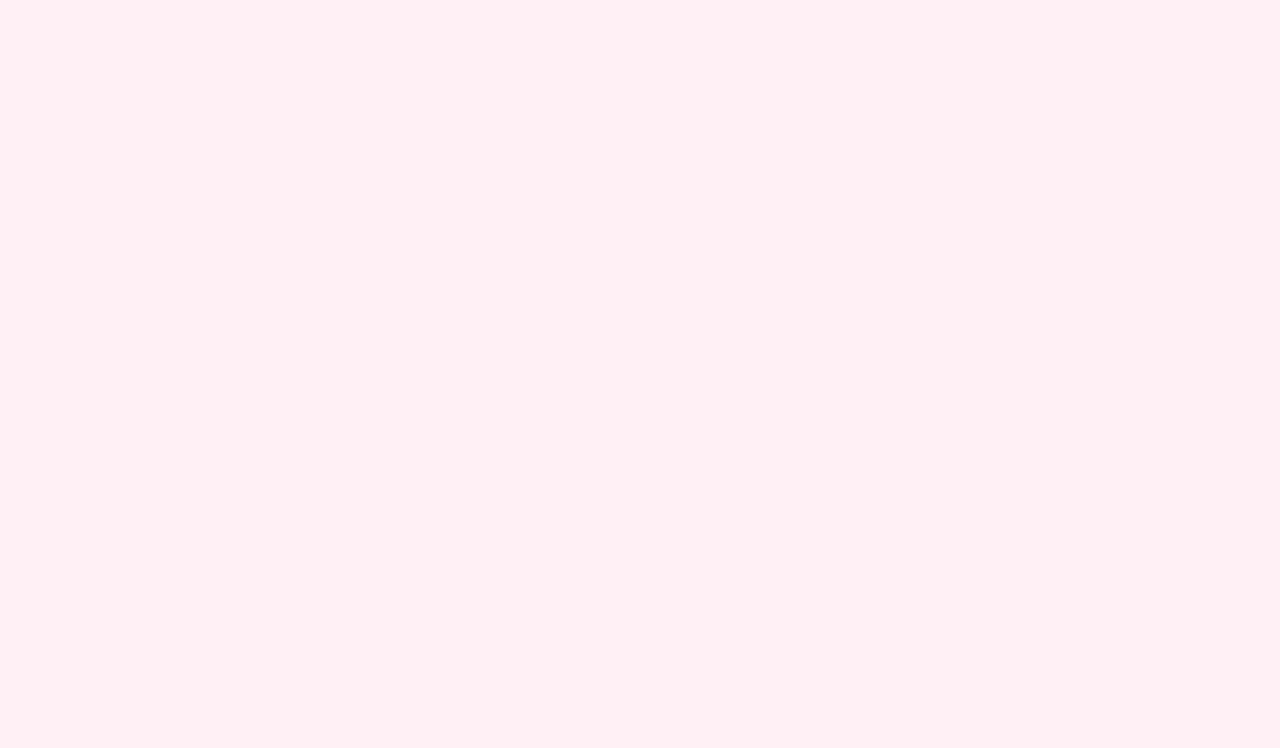
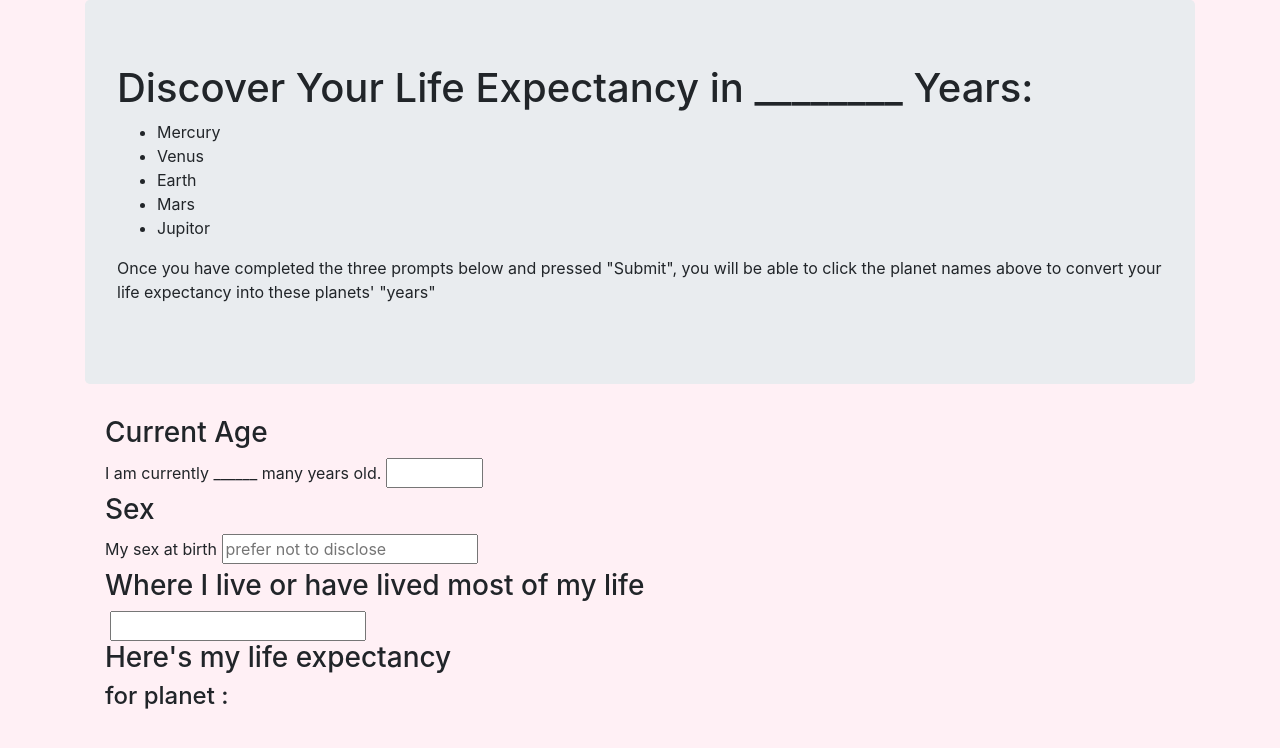
Before and after one commit to sinkstyt/spaceage-calc, a website built with webpack: page src/index.html in a window 1280 px wide. Built offline with nearby package versions, Linux system fonts and the light colour scheme.

Commit message:
add skeleton for potential user interface to index.html

```diff
--- a/src/index.html
+++ b/src/index.html
@@ -6,6 +6,40 @@
   <title>Your Life Expectancy by Planet</title>
 </head>
 <body>
-
+  <div class="container">
+    <div class="jumbotron">
+      <h1>Discover Your Life Expectancy in ________ Years:</h1>
+      <ul>
+        <li>Mercury</li>
+        <li>Venus</li>
+        <li>Earth</li>
+        <li>Mars</li>
+        <li>Jupitor</li>
+      </ul>
+      <p class="subtitle-text">Once you have completed the three prompts below and pressed "Submit", you will be able to click the planet names above to convert your life expectancy into these planets' "years"</p>
+    </div>
+    <form action="submit" class="form-check user-info">
+      <div>
+        <h3>Current Age</h3>
+        <label for="current-age">I am currently ______ many years old.</label>
+        <input type="number" min="4" max="124" id="current-age">
+      </div>
+      <div>
+        <h3>Sex</h3>
+        <label for="sex">My sex at birth</label>
+        <input type="text" placeholder="prefer not to disclose" id="sex">
+      </div>
+      <div>
+        <h3>Where I live or have lived most of my life</h3>
+        <label for="country-input"></label>
+        <input type="text" id="country-input">
+      </div>
+      <div class="results">
+        <h3>Here's my life expectancy</h3>
+        <h4>for planet <span class="planet-selected"></span>:</h4>
+        <h2 class="years-expected"></h2>
+      </div>
+    </form>
+  </div>
 </body>
 </html>
```
